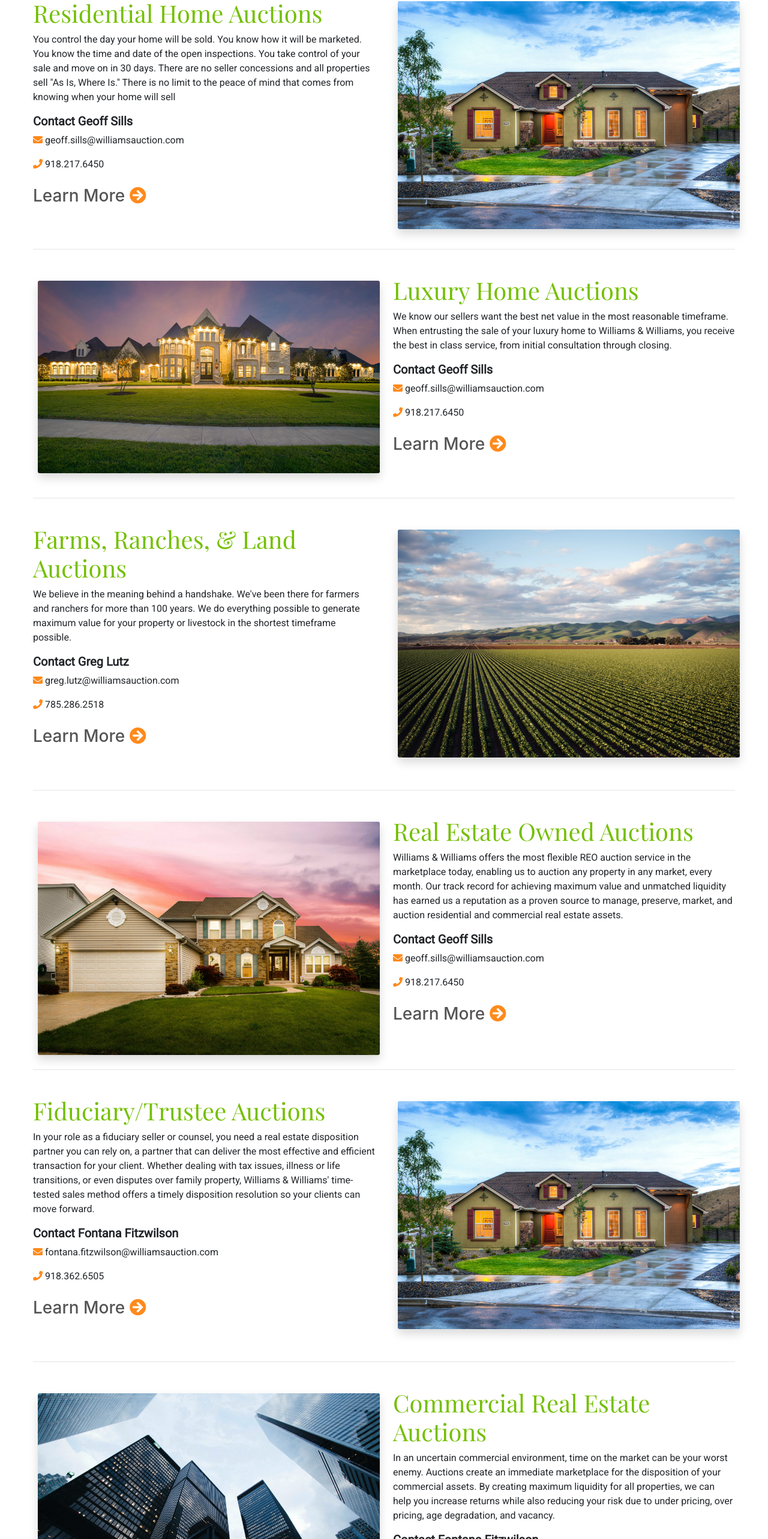
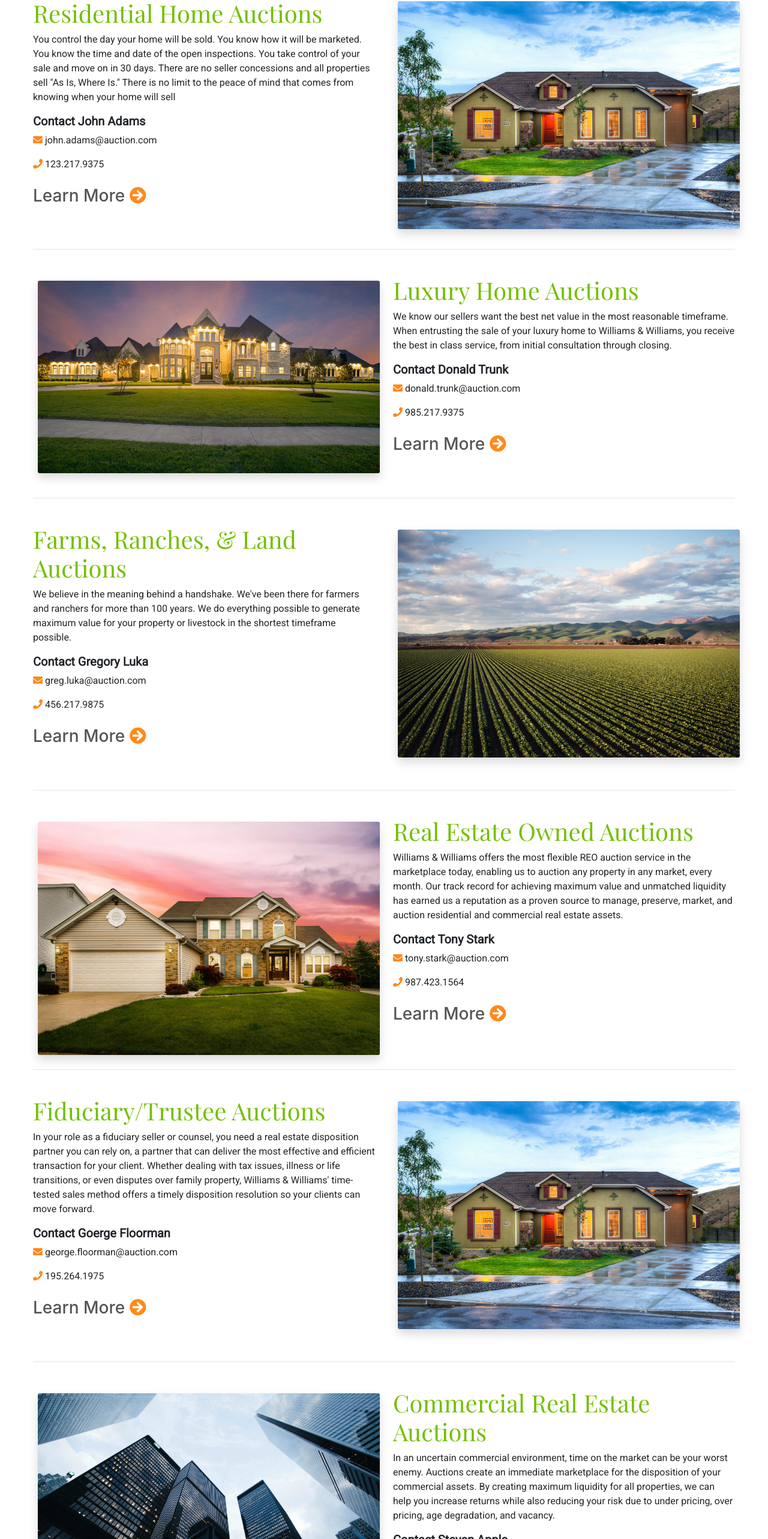
Before and after one commit to DavidHut13/RealEstate-Website, a Vue app: page /sell in a window 1280 px wide. Shown: the part 226-2792 px from the top of the page at 60% size. Built offline with nearby package versions, Linux system fonts and the light colour scheme.

Commit message:
added Gmap back and changed names

```diff
--- /dev/null
+++ b/src/components/googleMap.vue
@@ -0,0 +1,67 @@
+<template>
+<div>
+    <gmap-map ref="mapRef" :center="center" :zoom="8" style="width:100%;  height: 100vh;">
+        <gmap-marker :key="index" v-for="(m, index) in markers" :position="m.position" @click="center=m.position"></gmap-marker>
+    </gmap-map>
+</div>
+</template>
+
+<script>
+export default {
+    name: "GoogleMap",
+    props: ['searchProp', 'propertyData'],
+    data() {
+        return {
+            center: {
+                lat: 37.4220,
+                lng: -122.0841
+            },
+            markers: [],
+            places: [],
+        };
+    },
+    mounted() {
+        this.geoLocate();
+    },
+    watch: {
+        propertyData: {
+            handler() {
+                this.placeMarkers()
+            },
+            deep: true,
+        }
+    },
+    methods: {
+        placeMarkers() {
+            this.markers = [];
+
+            if (this.propertyData.length > 0) {
+            for (let i = 0; i <  this.propertyData.length; i++) {
+                var marker = {
+                    lat: parseFloat(this.propertyData[i].propertyLatitude),
+                    lng: parseFloat(this.propertyData[i].propertyLongitude)
+                    };
+                this.markers.push({position: marker});
+                };
+                this.$refs.mapRef.panTo({
+                    lat: this.markers[0].position.lat,
+                    lng: this.markers[0].position.lng
+                })
+            }
+        },
+        geoLocate() {
+            if(navigator.geolocation) {
+                navigator.geolocation.getCurrentPosition(position => {
+                    this.center = {
+                        lat: position.coords.latitude,
+                        lng: position.coords.longitude
+                    };
+                });
+            }
+        }
+    }
+}
+</script>
+
+<style>
+</style>
--- a/src/routes.js
+++ b/src/routes.js
@@ -3,9 +3,6 @@ import Home from './views/Home.vue'
 import buy from './views/Buy/buy'
 import auction from './views/auction'
 import card from './components/card.vue'
-import BuyTable from './views/Buy/BuyTable.vue'
-import BuyUSMap from './views/Buy/BuyUSMap.vue'
-import Upcoming_Auctions from './views/Upcoming_Auctions.vue'
 import sell from './views/Sell.vue'
 import video from './views/Video.vue'
 import help_center from './views/Help_Center/help_center.vue'
@@ -47,21 +44,6 @@ export const routes =
       path: '/card',
       name: 'card',
       component: card
-    },
-    {
-      path: '/BuyTable',
-      name: 'BuyTable',
-      component: BuyTable
-    },
-    {
-      path: '/BuyUSMap',
-      name: 'BuyUSMap',
-      component: BuyUSMap
-    },
-    {
-      path: '/Upcoming_Auctions',
-      name: 'Upcoming_Auctions',
-      component: Upcoming_Auctions
     },
     {
       path: '/sell',
--- a/src/views/Buy/buy.vue
+++ b/src/views/Buy/buy.vue
@@ -43,7 +43,7 @@
 </template>
 
 <script>
-import GoogleMap from '../../GoogleMaps/googlemap.vue'
+import GoogleMap from '../../components/googleMap.vue'
 import footer from "../../components/footer.vue"
 import card from "../../components/card.vue"
 import houses from "../../components/Json/Houses.json"
--- a/src/views/Sell.vue
+++ b/src/views/Sell.vue
@@ -10,9 +10,9 @@
                 <b-col class="test info mt-1 mb-5 residential_info" cols="12" lg="6">
                     <h1 class="pic_title">Residential Home Auctions</h1>
                     <p>You control the day your home will be sold. You know how it will be marketed. You know the time and date of the open inspections. You take control of your sale and move on in 30 days. There are no seller concessions and all properties sell "As Is, Where Is." There is no limit to the peace of mind that comes from knowing when your home will sell</p>
-                    <h5 class="contact_name">Contact Geoff Sills</h5>
-                    <p><i class="orange fas fa-envelope"></i> geoff.sills@williamsauction.com</p>
-                    <p><i class="orange fas fa-phone"></i> 918.217.6450</p>
+                    <h5 class="contact_name">Contact John Adams</h5>
+                    <p><i class="orange fas fa-envelope"></i> john.adams@auction.com</p>
+                    <p><i class="orange fas fa-phone"></i> 123.217.9375</p>
                         <b-link class="learn_link" href="https://www.williamsauction.com/sell/residential">
                             <h3 class="learn_more mt-4">Learn More <i class="orange fas fa-arrow-circle-right"></i></h3>
                         </b-link>
@@ -30,9 +30,9 @@
                 <b-col class="info mt-1 mb-5 luxury_info" cols="12" lg="6">
                     <h1 class="pic_title">Luxury Home Auctions</h1>
                     <p>We know our sellers want the best net value in the most reasonable timeframe. When entrusting the sale of your luxury home to Williams & Williams, you receive the best in class service, from initial consultation through closing.</p>
-                    <h5>Contact Geoff Sills</h5>
-                    <p><i class="orange fas fa-envelope"></i> geoff.sills@williamsauction.com</p>
-                    <p><i class="orange fas fa-phone"></i> 918.217.6450</p>
+                    <h5>Contact Donald Trunk</h5>
+                    <p><i class="orange fas fa-envelope"></i> donald.trunk@auction.com</p>
+                    <p><i class="orange fas fa-phone"></i> 985.217.9375</p>
                     <b-link class="learn_link" href="https://www.williamsauction.com/sell/luxury">
                         <h3 class="learn_more mt-4">Learn More <i class="orange fas fa-arrow-circle-right"></i></h3>
                     </b-link>
@@ -43,9 +43,9 @@
                 <b-col class="info mt-1 mb-5 farm_info" cols="12" lg="6">
                     <h1 class="pic_title">Farms, Ranches, & Land Auctions</h1>
                     <p>We believe in the meaning behind a handshake. We've been there for farmers and ranchers for more than 100 years. We do everything possible to generate maximum value for your property or livestock in the shortest timeframe possible.</p>
-                    <h5>Contact Greg Lutz</h5>
-                    <p><i class="orange fas fa-envelope"></i> greg.lutz@williamsauction.com</p>
-                    <p><i class="orange fas fa-phone"></i> 785.286.2518</p>
+                    <h5>Contact Gregory Luka</h5>
+                    <p><i class="orange fas fa-envelope"></i> greg.luka@auction.com</p>
+                    <p><i class="orange fas fa-phone"></i> 456.217.9875</p>
                     <b-link class="learn_link" href="https://www.williamsauction.com/sell/farm-ranch-land">
                         <h3 class="learn_more mt-4">Learn More <i class="orange fas fa-arrow-circle-right"></i></h3>
                     </b-link>
@@ -62,9 +62,9 @@
                 <b-col class="info mt-1 mb-5 real_info mb-5" cols="12" lg="6">
                     <h1 class="pic_title">Real Estate Owned Auctions</h1>
                     <p>Williams & Williams offers the most flexible REO auction service in the marketplace today, enabling us to auction any property in any market, every month. Our track record for achieving maximum value and unmatched liquidity has earned us a reputation as a proven source to manage, preserve, market, and auction residential and commercial real estate assets.</p>
-                    <h5>Contact Geoff Sills</h5>
-                    <p><i class="orange fas fa-envelope"></i> geoff.sills@williamsauction.com</p>
-                    <p><i class="orange fas fa-phone"></i> 918.217.6450</p>
+                    <h5>Contact Tony Stark</h5>
+                    <p><i class="orange fas fa-envelope"></i> tony.stark@auction.com</p>
+                    <p><i class="orange fas fa-phone"></i> 987.423.1564</p>
                     <b-link class="learn_link" href="https://www.williamsauction.com/sell/real-estate-property-disposition">
                         <h3 class="learn_more mt-4">Learn More <i class="orange fas fa-arrow-circle-right"></i></h3>
                     </b-link>
@@ -75,9 +75,9 @@
                 <b-col class="info mt-1 mb-5 fiduciary_info" cols="12" lg="6">
                     <h1 class="pic_title">Fiduciary/Trustee Auctions</h1>
                     <p>In your role as a fiduciary seller or counsel, you need a real estate disposition partner you can rely on, a partner that can deliver the most effective and efficient transaction for your client. Whether dealing with tax issues, illness or life transitions, or even disputes over family property, Williams & Williams' time-tested sales method offers a timely disposition resolution so your clients can move forward.</p>
-                    <h5>Contact Fontana Fitzwilson</h5>
-                    <p><i class="orange fas fa-envelope"></i> fontana.fitzwilson@williamsauction.com</p>
-                    <p><i class="orange fas fa-phone"></i> 918.362.6505</p>
+                    <h5>Contact Goerge Floorman</h5>
+                    <p><i class="orange fas fa-envelope"></i> george.floorman@auction.com</p>
+                    <p><i class="orange fas fa-phone"></i> 195.264.1975</p>
                     <b-link class="learn_link" href="https://www.williamsauction.com/sell/fiduciary">
                         <h3 class="learn_more mt-4">Learn More <i class="orange fas fa-arrow-circle-right"></i></h3>
                     </b-link>
@@ -94,9 +94,9 @@
                 <b-col class="info mt-1 mb-5 commercial_info" cols="12" lg="6">
                     <h1 class="pic_title">Commercial Real Estate Auctions</h1>
                     <p>In an uncertain commercial environment, time on the market can be your worst enemy. Auctions create an immediate marketplace for the disposition of your commercial assets. By creating maximum liquidity for all properties, we can help you increase returns while also reducing your risk due to under pricing, over pricing, age degradation, and vacancy.</p>
-                    <h5>Contact Fontana Fitzwilson</h5>
-                    <p><i class="orange fas fa-envelope"></i> fontana.fitzwilson@williamsauction.com</p>
-                    <p><i class="orange fas fa-phone"></i> 918.362.6505</p>
+                    <h5>Contact Steven Apple</h5>
+                    <p><i class="orange fas fa-envelope"></i> steven.apple@auction.com</p>
+                    <p><i class="orange fas fa-phone"></i> 456.654.1264</p>
                     <b-link class="learn_link" href="https://www.williamsauction.com/sell/commercial">
                         <h3 class="learn_more mt-4">Learn More <i class="orange fas fa-arrow-circle-right"></i></h3>
                     </b-link>
```
